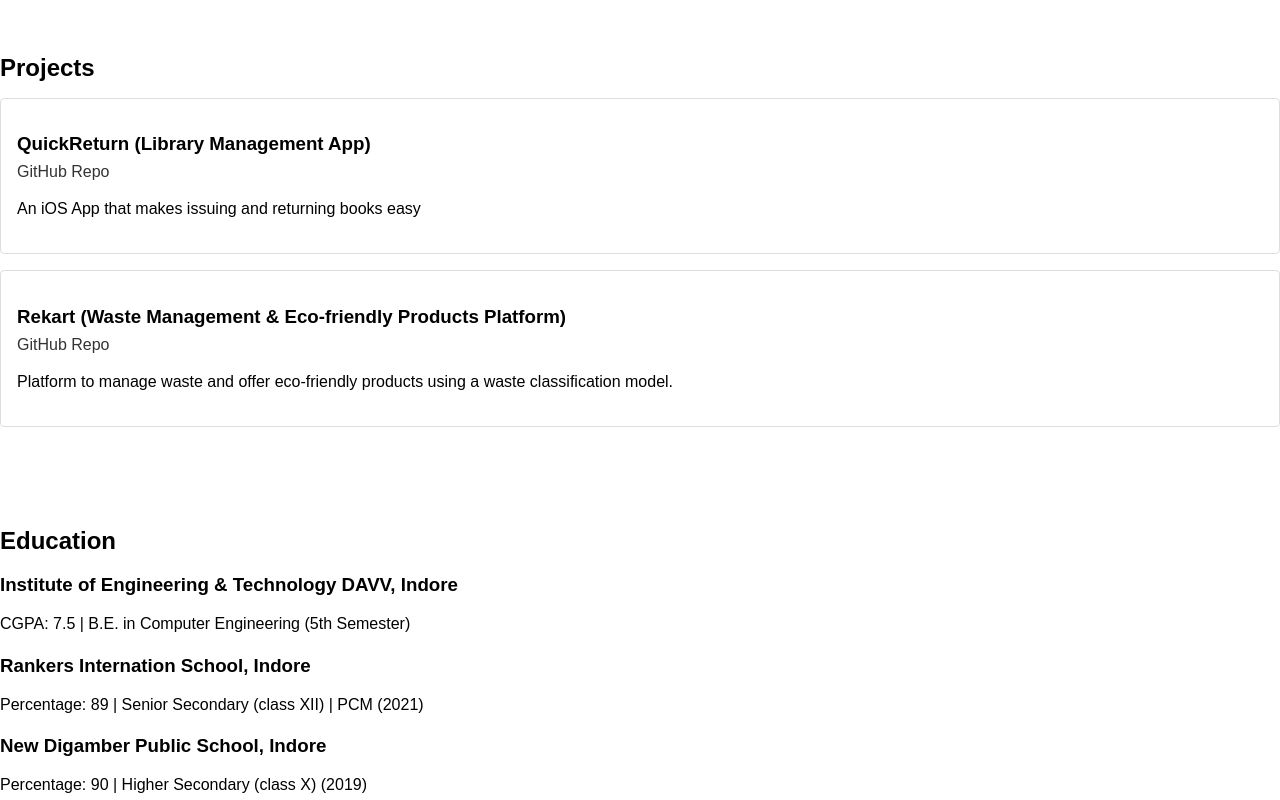
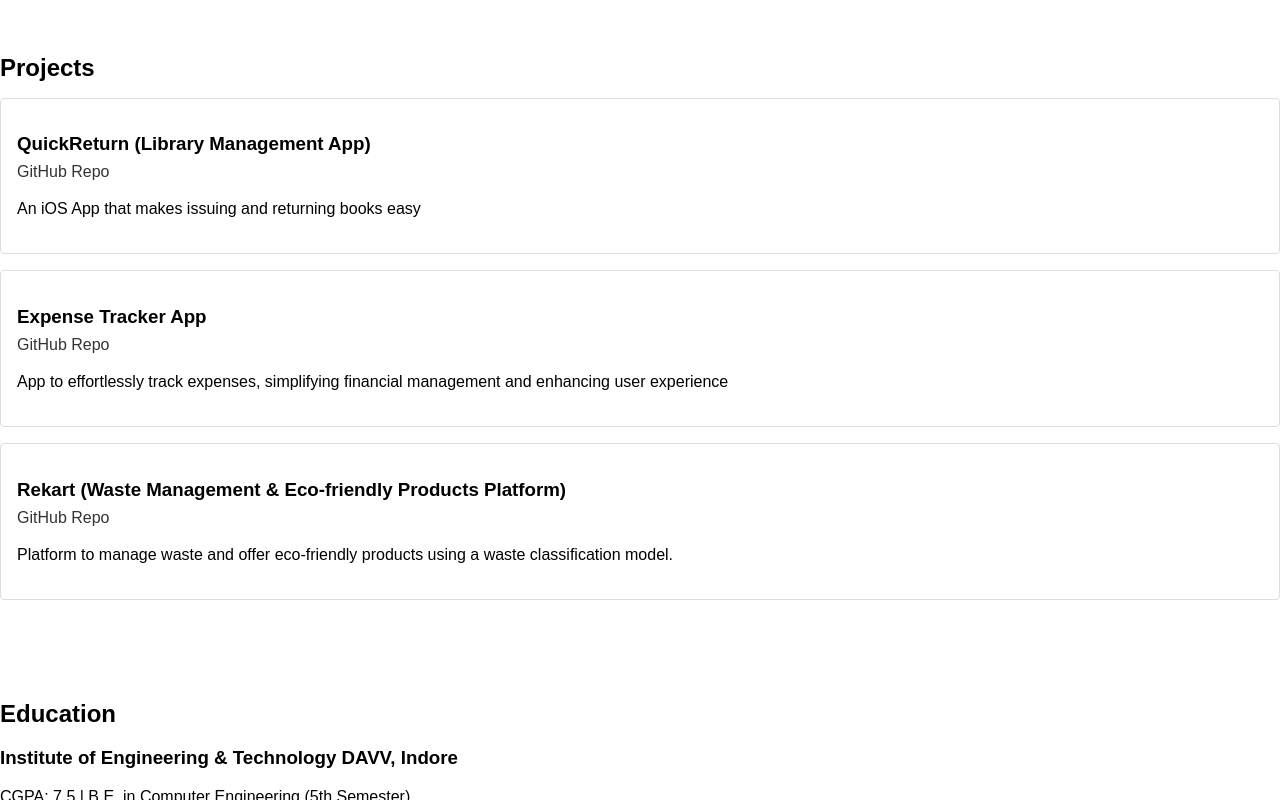
Before and after one commit to AryamanMittal/Server-Side-LAB, a plain HTML site: page Assignment 1/resume.html in a window 1280 px wide. Shown: the part 560-1360 px from the top of the page. Drawn offline with Linux system fonts and the light colour scheme.

Commit message:
modified resume

```diff
--- a/Assignment 1/resume.html
+++ b/Assignment 1/resume.html
@@ -44,6 +44,12 @@
       <p>An iOS App that makes issuing and returning books easy</p>
     </div>
     <div class="project-card">
+      <h3>Expense Tracker App</h3>
+      <a href="https://github.com/AryamanMittal/Expense-Tracker">GitHub Repo</a>
+      <p>App to effortlessly track expenses, simplifying financial management and enhancing user
+        experience</p>
+    </div>
+    <div class="project-card">
       <h3>Rekart (Waste Management & Eco-friendly Products Platform)</h3>
       <a href="https://github.com/your-github-username/Rekart">GitHub Repo</a>
       <p>Platform to manage waste and offer eco-friendly products using a waste classification model.</p>
```
